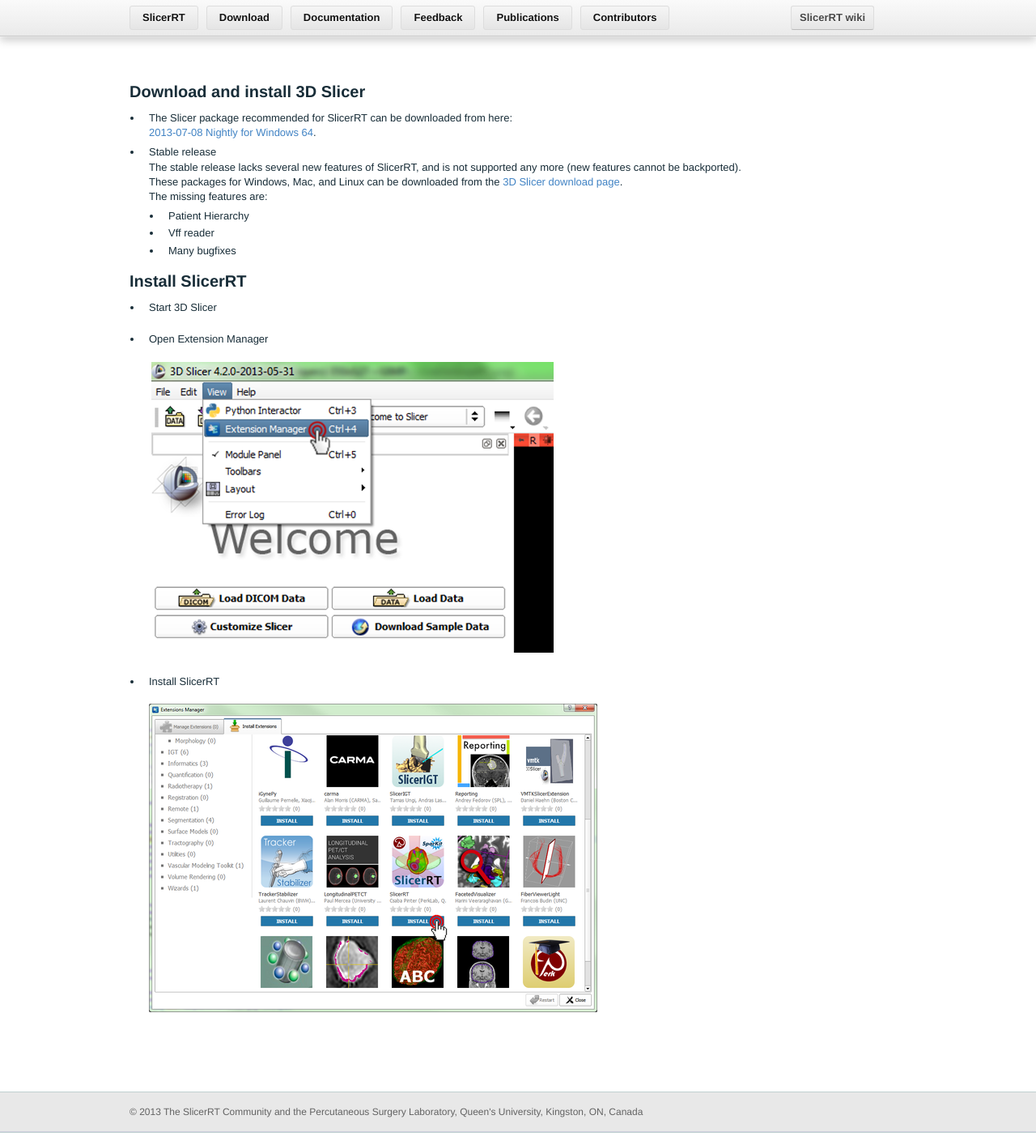
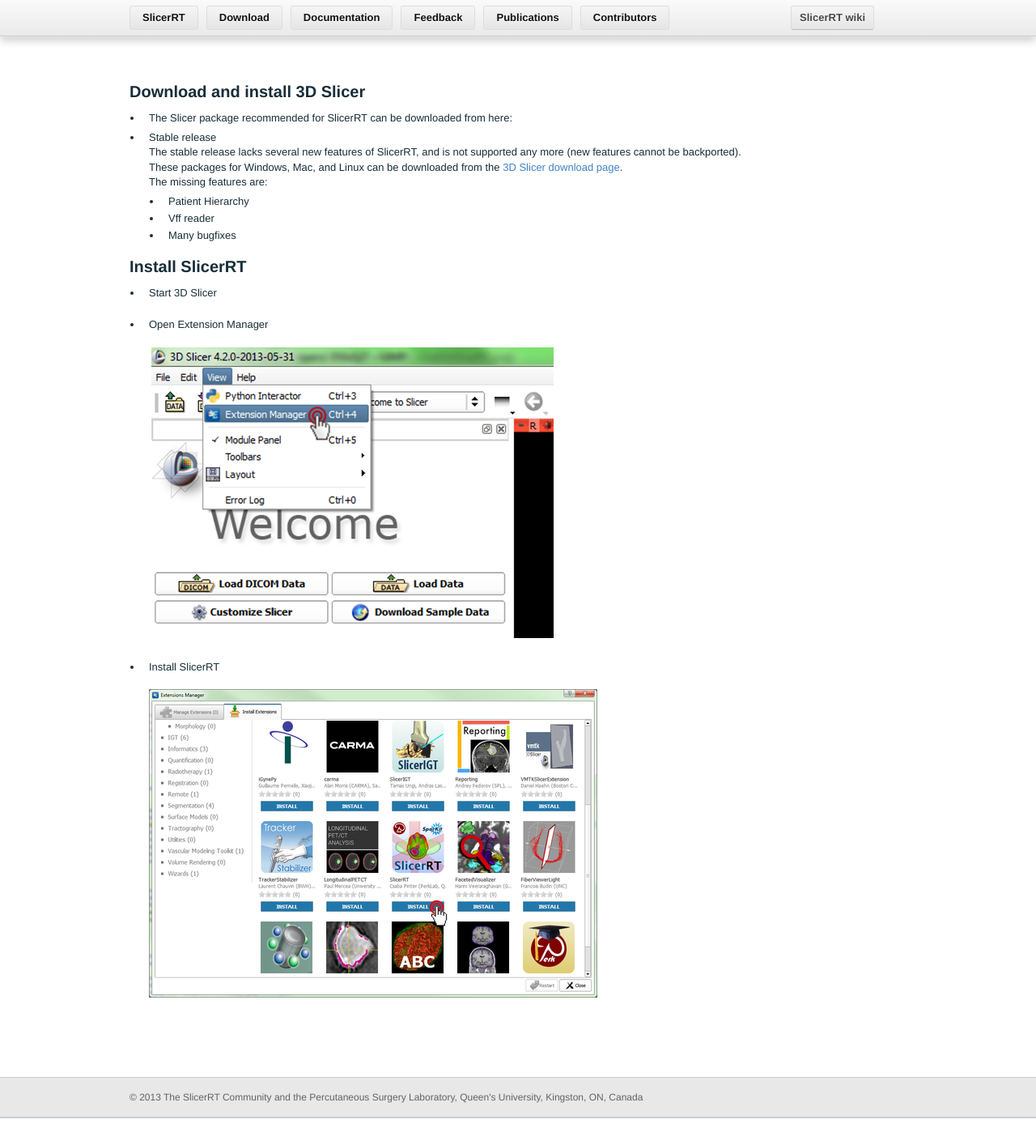
Before and after one commit to Sunderlandkyl/slicerrt.github.com, a Jekyll site: the page built from Download.md, in a window 1280 px wide. Shown: the whole page at 81% size. Built offline with Jekyll 4.4.1, drawn with Linux system fonts in a browser that asks for light colours; Markdown is read by kramdown in place of the engine named in the settings.

```diff
--- a/Download.md
+++ b/Download.md
@@ -3,7 +3,7 @@ layout: default
 ---
 #Download and install 3D Slicer
 
-*   The Slicer package <b>recommended for SlicerRT<b> can be downloaded from here:<br> [2013-07-08 Nightly for Windows 64](http://slicer.kitware.com/midas3/api/rest?method=midas.bitstream.download&name=Slicer-4.2.0-2013-07-08-win-amd64.exe&checksum=cc606a96d127b80d05f18492030cbd66).
+*   The Slicer package <b>recommended for SlicerRT<b> can be downloaded from here:
 
 *   Stable release<br>
 The stable release lacks several new features of SlicerRT, and is not supported any more (new features cannot be backported).<br>These packages for Windows, Mac, and Linux can be downloaded from the [3D Slicer download page](http://download.slicer.org/).<br>
```
